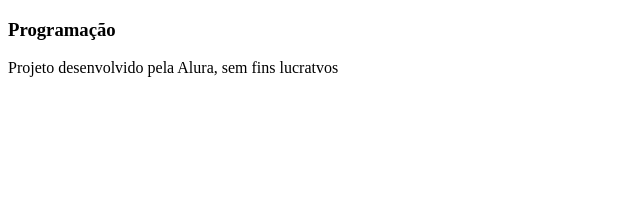
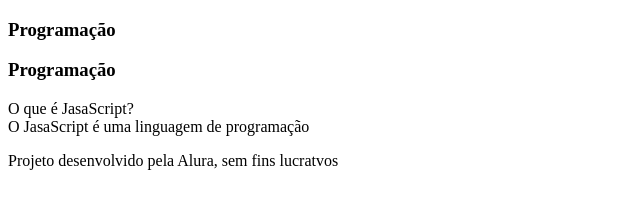
Before and after one commit to gabyzuin/Gaby-, a plain HTML site: page index.html in a window 1280 px wide. Shown: the whole page, without its empty margins (0-640 px from the left). Drawn offline with Linux system fonts and the light colour scheme.

Commit message:
Add files via upload

```diff
--- a/index.html
+++ b/index.html
@@ -7,6 +7,7 @@
 </head>
 <body>
     <main>
+
 <section id="container">
     <article class="cartao">
         <div class=cartao__conteudo></div>
@@ -16,6 +17,19 @@
     </article>
 </section>
     </main>
+      <section id="conteiner">
+        <article class="cartao">
+            <div class="cartao__conteudo">
+                <h3>Programação</h3>
+                <div class="cartao__conteudo__pergunta">
+                    O que é JasaScript?
+                </div>
+                <div class="cartao__conteudo__resposta">
+                    O JasaScript é uma linguagem de programação
+                </div>
+            </div>
+        </article>
+      </section>
     <footer>
         <p>Projeto desenvolvido pela Alura, sem fins lucratvos</p>
     </footer>
```
